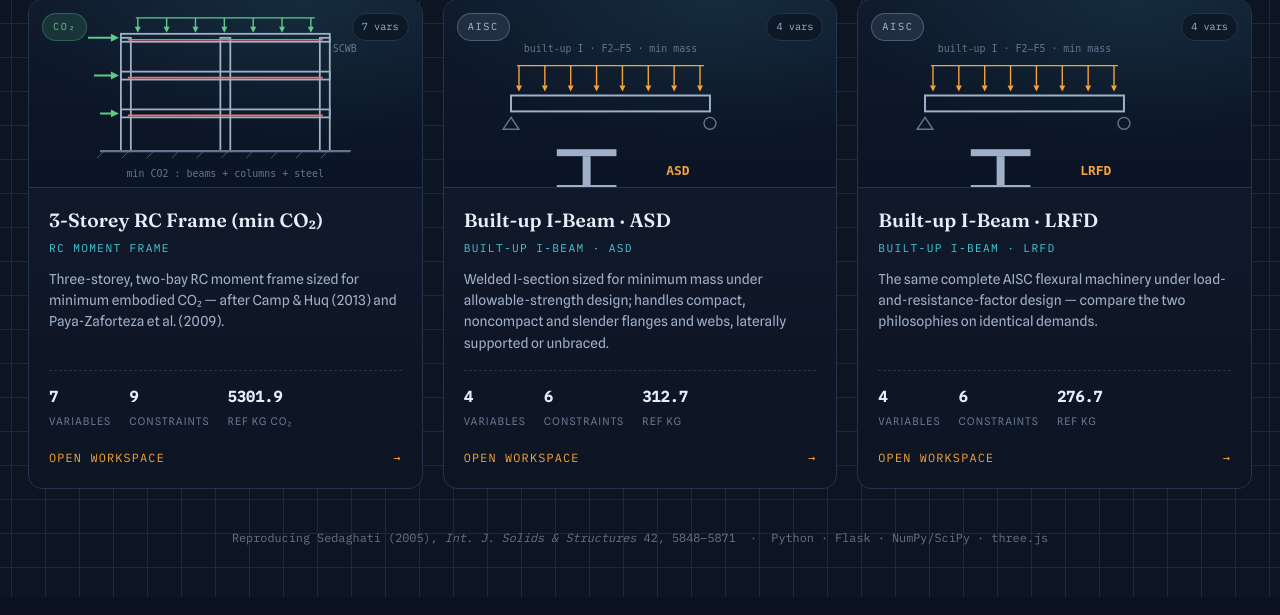
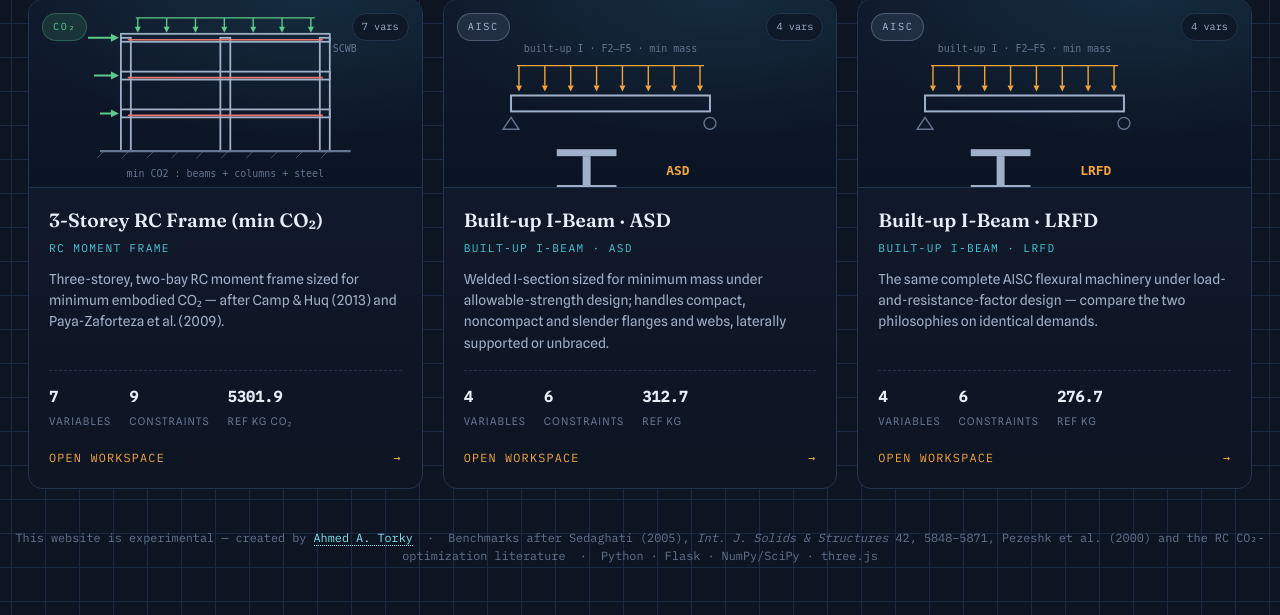
Before and after one commit to Ahmed-A-Torky/LCA-based-Structural-Optimization-STEEL-and-RC-, a Flask app: page / in a window 1280 px wide. Shown: the part 2629-3244 px from the top of the page. Run offline with Flask 3, Linux system fonts and the light colour scheme; some libraries are stand-ins or nearby versions.

Commit message:
Update index.html

```diff
--- a/templates/index.html
+++ b/templates/index.html
@@ -63,7 +63,11 @@
 </div>
 
 <footer class="foot">
-  Reproducing Sedaghati (2005), <em>Int. J. Solids &amp; Structures</em> 42, 5848–5871
+  This website is experimental — created by
+  <a href="https://www.linkedin.com/in/ahmed-a-torky/" target="_blank" rel="noopener noreferrer"
+     style="color:var(--cyan-soft);text-decoration:none;border-bottom:1px dotted currentColor">Ahmed A. Torky</a>
+  &nbsp;·&nbsp; Benchmarks after Sedaghati (2005), <em>Int. J. Solids &amp; Structures</em> 42, 5848–5871,
+  Pezeshk et al. (2000) and the RC CO&#8322;-optimization literature
   &nbsp;·&nbsp; Python · Flask · NumPy/SciPy · three.js
 </footer>
 
```
